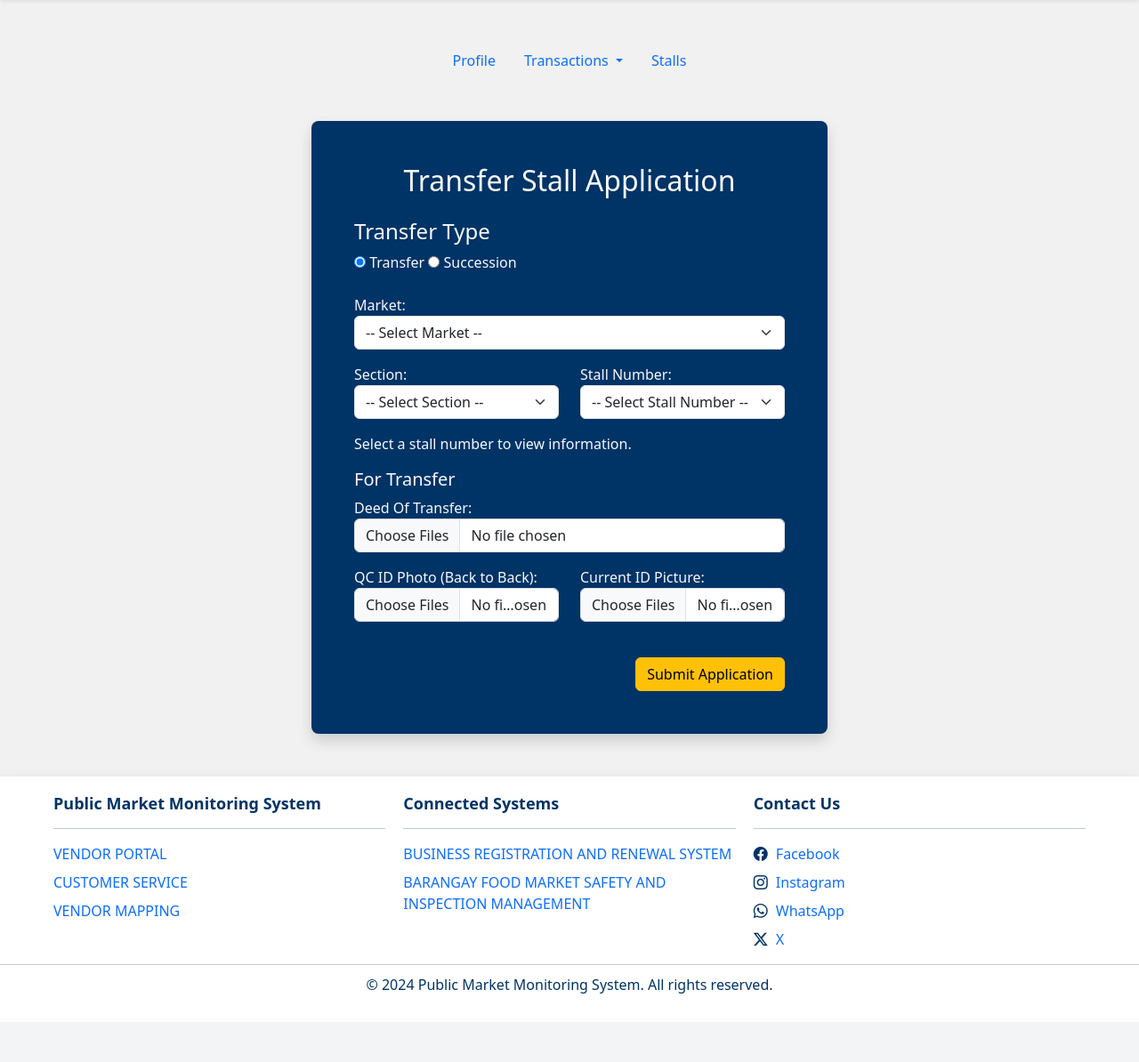
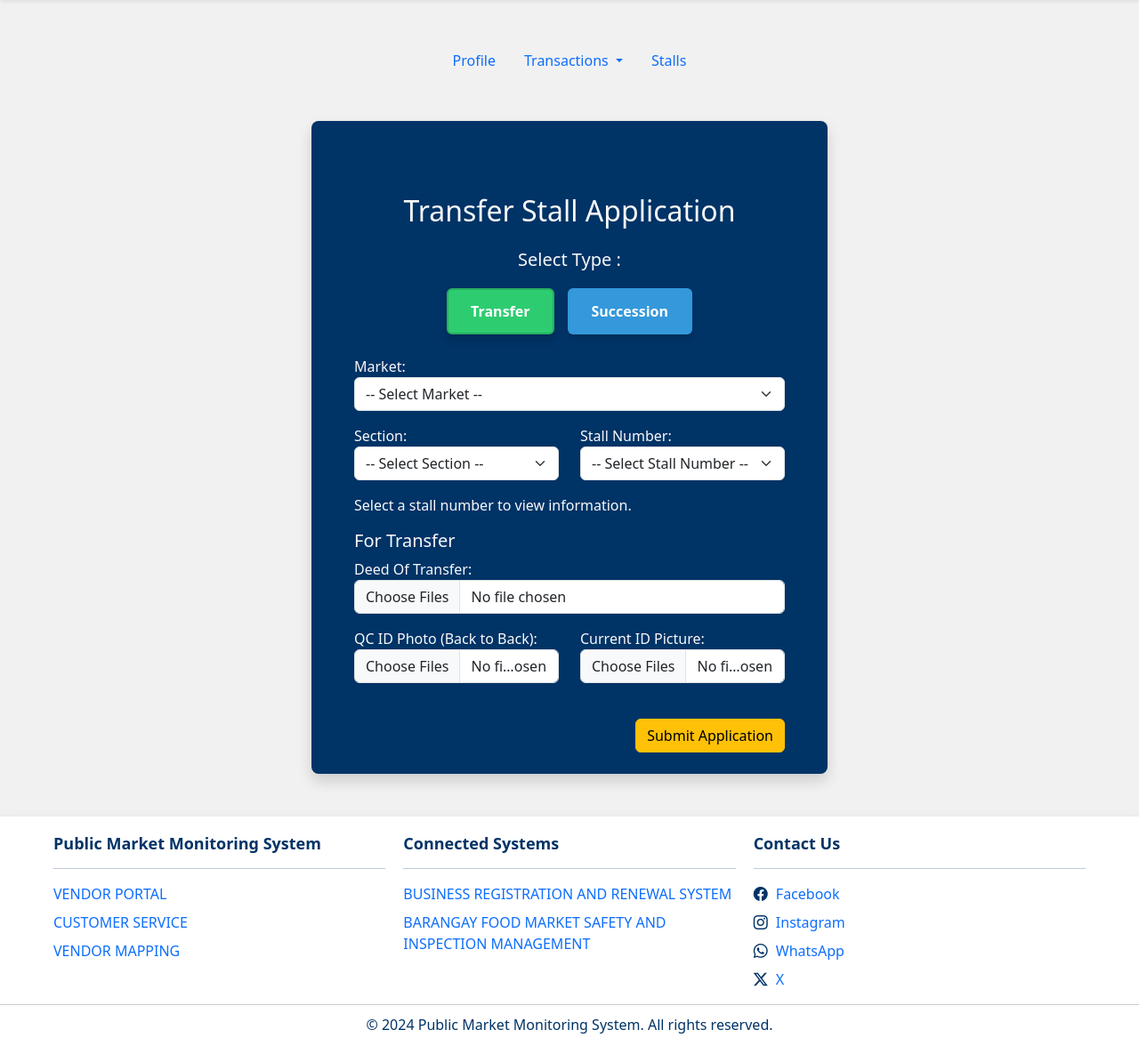
Before and after one commit to reyes-9/lgu_market_sys, a PHP site: page /lgu_market_sys/pages/transfer_stall_app in a window 1280 px wide, after a click on "Transfer". Shown: the part 56-1250 px from the top of the page at 89% size. Before the commit the page ends 1173 px from the top, so only its background shows below. Run offline with PHP 8.4, Linux system fonts and the light colour scheme; data comes from the database, SQL or seed files in the repository.

Commit message:
stall transfer backend fix

```diff
--- a/assets/css/transfer_stall.css
+++ b/assets/css/transfer_stall.css
@@ -1,14 +1,15 @@
 @import url('main.css');
 
 /* Application */
-.application.light{
+.application.light {
     background-color: #003366;
     color: var(--bs-light);
 }
 
 .custom-table.light td {
     padding: 15px;
-    background-color: #003366; /* Custom background color */
+    background-color: #003366;
+    /* Custom background color */
     color: var(--bs-light);
 }
 
@@ -23,3 +24,52 @@
     background-color: #1A2732;
     color: var(--bs-light);
 }
+
+/* Align radio buttons with space */
+.radio-group {
+    display: flex;
+    gap: 15px;
+    justify-content: center;
+    margin-top: 20px;
+}
+
+
+
+/* Hide default radio button appearance */
+.radio-group input[type="radio"] {
+    display: none;
+}
+
+/* Style radio button labels */
+.radio-group label {
+    display: inline-block;
+    padding: 12px 25px;
+    font-size: 16px;
+    font-weight: bold;
+    cursor: pointer;
+    border-radius: 6px;
+    background-color: #3498db;
+    color: white;
+    transition: background-color 0.3s ease, color 0.3s ease, box-shadow 0.3s ease;
+    box-shadow: 0 4px 6px rgba(0, 0, 0, 0.1);
+    border: 2px solid transparent;
+}
+
+/* Hover state */
+.radio-group label:hover {
+    background-color: #2980b9;
+}
+
+/* Selected state */
+.radio-group input[type="radio"]:checked + label {
+    background-color: #2ecc71;
+    border-color: #27ae60;
+    color: #fff;
+    box-shadow: 0 6px 8px rgba(0, 0, 0, 0.15);
+}
+
+/* Focus/active state */
+.radio-group label:active {
+    transform: scale(0.98);
+    box-shadow: 0 2px 4px rgba(0, 0, 0, 0.2);
+}
--- a/index.php
+++ b/index.php
@@ -52,8 +52,8 @@
         <p>Ensuring transparency for thriving markets.</p>
 
         <div class="button-container">
+            <a class="btn btn-custom" href="/lgu_market_sys/pages/feedback">Feedback Services</a>
             <a class="btn btn-custom" href="/lgu_market_sys/pages/portal">Vendor Portal</a>
-            <a class="btn btn-custom" href="/lgu_market_sys/pages/feedback">Feedback Services</a>
             <a class="btn btn-custom" href="/lgu_market_sys/pages/map">Vendor Mapping</a>
         </div>
     </div>
--- a/pages/transfer_stall_app/index.php
+++ b/pages/transfer_stall_app/index.php
@@ -18,37 +18,7 @@
     }
 </style>
 <script>
-    function showSection() {
-        // Clear previous inputs
-        const form = document.getElementById('application_fields');
-        form.innerHTML = '';
 
-        // Get the selected radio button value
-        const selectedValue = document.querySelector('input[name="application_type"]:checked').value;
-
-        // Create input fields based on the selected option
-        if (selectedValue === 'transfer') {
-            form.innerHTML = `
-
-                                <h5>For Transfer</h5>
-                                <label for="transfer_documents">Deed Of Transfer:</label>
-                                <input type="file" class="form-control" id="transfer_documents" name="documents[]" multiple required>
-                                <input type="hidden" id="transfer_names" name="transfer" value="Deed Of Transfer">
-                                <input type="hidden" id="transfer" name="application_type" value="stall transfer">
-
-
-                `;
-        } else if (selectedValue === 'succession') {
-            form.innerHTML = `
-
-                                <h5>For Succession</h5>
-                                <label for="succession_documents">Affidavit of Incapacitated Adjudicated Stallholder:</label>
-                                <input type="file" class="form-control" id="succession_documents" name="documents[]" multiple required>
-                                <input type="hidden" id="succession_names" name="succession" value="Affidavit of Incapacitated Adjudicated Stallholder">
-                                <input type="hidden" id="succession" name="application_type" value="stall succession">
-                `;
-        }
-    }
 </script>
 
 <?php
@@ -61,23 +31,21 @@ if (empty($_SESSION['csrf_token'])) {
 
 <body class="body light">
 
-    <!-- NAVBAR -->
     <?php include '../../includes/nav.php'; ?>
 
-    <!-- MAIN CONTENT -->
     <div class="content-wrapper">
         <?php include '../../includes/menu.php'; ?>
 
         <div class="container-fluid px-5">
             <div class="row justify-content-center mb-5">
                 <div class="col-lg-6">
-                    <div class="container shadow rounded-3 p-5 application light">
+                    <div class="container shadow rounded-3 pt-5 px-5 application light">
+                        <div id="responseMessage" class="alert m-0 text-center"></div>
                         <h2 class="text-center mb-4">Transfer Stall Application</h2>
 
-                        <!-- Application Type (radio buttons) -->
                         <div class="mb-3">
-                            <h4>Transfer Type</h4>
-                            <div>
+                            <h5 class="text-center">Select Type :</h5>
+                            <div class="radio-group">
                                 <input type="radio" id="transfer" name="application_type" value="transfer" onclick="showSection()" required>
                                 <label for="transfer">Transfer</label>
                                 <input type="radio" id="succession" name="application_type" value="succession" onclick="showSection()">
@@ -118,14 +86,14 @@ if (empty($_SESSION['csrf_token'])) {
                             </div>
 
 
-                            <!-- Transfer Fields -->
+                            <!-- Application Type Fields -->
                             <div id="application_fields" class="conditional-fields mb-3">
 
                             </div>
-                            <!-- Succession Fields -->
 
 
-                            <!-- QC ID and Current ID (side by side) -->
+
+                            <!-- QC ID and Current ID -->
                             <div class="row mb-3">
                                 <div class="col">
                                     <label for="qc_id_photo">QC ID Photo (Back to Back):</label>
@@ -140,12 +108,10 @@ if (empty($_SESSION['csrf_token'])) {
                             </div>
                             <br>
                             <!-- Submit Button -->
-                            <div class="text-end">
+                            <div class="text-end pb-4">
                                 <button type="submit" class="btn btn-warning">Submit Application</button>
                             </div>
                         </form>
-
-                        <div id="responseMessage" class="alert mt-3" style="display:none;"></div>
                     </div>
                 </div>
             </div>
@@ -158,24 +124,38 @@ if (empty($_SESSION['csrf_token'])) {
     <script>
         let locationsData;
 
-        // Applciation type radio button
-        function toggleFields() {
-            const transferFields = document.getElementById('transferFields');
-            const successionFields = document.getElementById('successionFields');
-            const isTransferSelected = document.getElementById('transfer').checked;
+        document.getElementById('application_form').addEventListener('submit', function(event) {
+            event.preventDefault();
 
-            if (isTransferSelected) {
-                transferFields.style.display = 'block';
-                transferFields.querySelectorAll('input').forEach(input => input.disabled = false);
-                successionFields.style.display = 'none';
-                successionFields.querySelectorAll('input').forEach(input => input.disabled = true);
-            } else {
-                transferFields.style.display = 'none';
-                transferFields.querySelectorAll('input').forEach(input => input.disabled = true);
-                successionFields.style.display = 'block';
-                successionFields.querySelectorAll('input').forEach(input => input.disabled = false);
-            }
-        }
+            const formData = new FormData(this);
+
+            fetch('../actions/stall_application_action.php', {
+                    method: 'POST',
+                    body: formData
+                })
+
+                .then(response => {
+                    if (!response.ok) {
+                        throw new Error('Network response was not ok ' + response.statusText);
+                    }
+                    return response.json();
+                })
+                .then(data => {
+
+                    const responseMessage = document.getElementById('responseMessage');
+                    if (data.success) {
+                        responseMessage.innerHTML = `<div class="alert alert-success">${data.messages.join('<br>')}</div>`;
+                        responseMessage.style.display = 'block';
+                    } else {
+                        responseMessage.innerHTML = `<div class="alert alert-danger">${data.messages.join('<br>')}</div>`;
+                        responseMessage.style.display = 'block';
+                    }
+                })
+                .catch(error => {
+                    console.error('Error:', error);
+                    document.getElementById('responseMessage').innerHTML = `<div class="alert alert-danger">An error occurred. Please try again.</div>`;
+                });
+        });
 
         // Theme
         const application = document.querySelector('.application');
@@ -183,6 +163,38 @@ if (empty($_SESSION['csrf_token'])) {
             application.classList.toggle("dark");
             application.classList.toggle("light");
         });
+
+        function showSection() {
+            // Clear previous inputs
+            const form = document.getElementById('application_fields');
+            form.innerHTML = '';
+
+            // Get the selected radio button value
+            const selectedValue = document.querySelector('input[name="application_type"]:checked').value;
+
+            // Create input fields based on the selected option
+            if (selectedValue === 'transfer') {
+                form.innerHTML = `
+
+                                <h5>For Transfer</h5>
+                                <label for="transfer_documents">Deed Of Transfer:</label>
+                                <input type="file" class="form-control" id="transfer_documents" name="documents[]" multiple required>
+                                <input type="hidden" id="transfer_names" name="transfer" value="Deed Of Transfer">
+                                <input type="hidden" id="transfer" name="application_type" value="stall transfer">
+
+
+                `;
+            } else if (selectedValue === 'succession') {
+                form.innerHTML = `
+
+                                <h5>For Succession</h5>
+                                <label for="succession_documents">Affidavit of Incapacitated Adjudicated Stallholder:</label>
+                                <input type="file" class="form-control" id="succession_documents" name="documents[]" multiple required>
+                                <input type="hidden" id="succession_names" name="succession" value="Affidavit of Incapacitated Adjudicated Stallholder">
+                                <input type="hidden" id="succession" name="application_type" value="stall succession">
+                `;
+            }
+        }
 
         // checks the stall number option
         document.addEventListener('DOMContentLoaded', function() {
@@ -199,40 +211,6 @@ if (empty($_SESSION['csrf_token'])) {
             sectionSelect.addEventListener('change', function() {
                 stallInfo.innerHTML = 'Select a stall number to view information.';
             });
-        });
-
-
-        function updateFileNames(inputId, hiddenInputId) {
-            const input = document.getElementById(inputId);
-            const hiddenInput = document.getElementById(hiddenInputId);
-            const fileNames = Array.from(input.files).map(file => file.name).join(', ');
-            hiddenInput.value = fileNames;
-        }
-
-        document.getElementById('application_form').addEventListener('submit', function(event) {
-            event.preventDefault();
-
-            const formData = new FormData(this);
-
-            fetch('../actions/stall_application_action.php', {
-                    method: 'POST',
-                    body: formData
-                })
-                .then(response => response.json())
-                .then(data => {
-                    const responseMessage = document.getElementById('responseMessage');
-                    if (data.success) {
-                        responseMessage.innerHTML = `<div class="alert alert-success">${data.messages.join('<br>')}</div>`;
-                        responseMessage.style.display = 'block';
-                    } else {
-                        responseMessage.innerHTML = `<div class="alert alert-danger">${data.messages.join('<br>')}</div>`;
-                        responseMessage.style.display = 'block';
-                    }
-                })
-                .catch(error => {
-                    console.error('Error:', error);
-                    document.getElementById('responseMessage').innerHTML = `<div class="alert alert-danger">An error occurred. Please try again.</div>`;
-                });
         });
 
         window.onload = function() {
@@ -348,27 +326,6 @@ if (empty($_SESSION['csrf_token'])) {
             `;
             document.getElementById('stallInfo').innerHTML = stallInfo;
         }
-
-        function toggleFields() {
-            const transferFields = document.getElementById('transferFields');
-            const transferInput = document.getElementById('transfer_documents');
-            const successionFields = document.getElementById('successionFields');
-            const successionInput = document.getElementById('succession_documents');
-
-            if (document.getElementById('transfer').checked) {
-                transferFields.style.display = 'block';
-                successionFields.style.display = 'none';
-                successionInput.required = false;
-
-            } else if (document.getElementById('succession').checked) {
-                transferFields.style.display = 'none';
-                successionFields.style.display = 'block';
-                transferInput.required = false;
-            } else {
-                transferFields.style.display = 'none';
-                successionFields.style.display = 'none';
-            }
-        }
     </script>
 </body>
 
```
Also changed, not shown: assets/css/admin.css (+1 -16 lines), pages/actions/stall_application_action.php (+6 -4 lines), pages/admin/home/index.php (+4 -6 lines), uploads/idPhoto.txt (+49 -0 lines), uploads/transfer.txt (+13 -0 lines).
